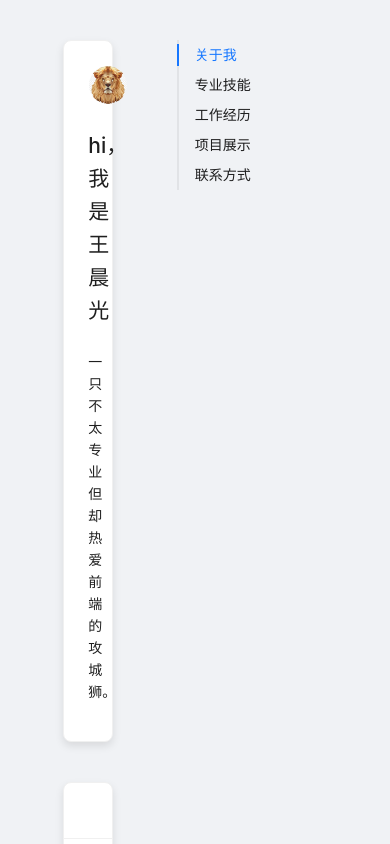
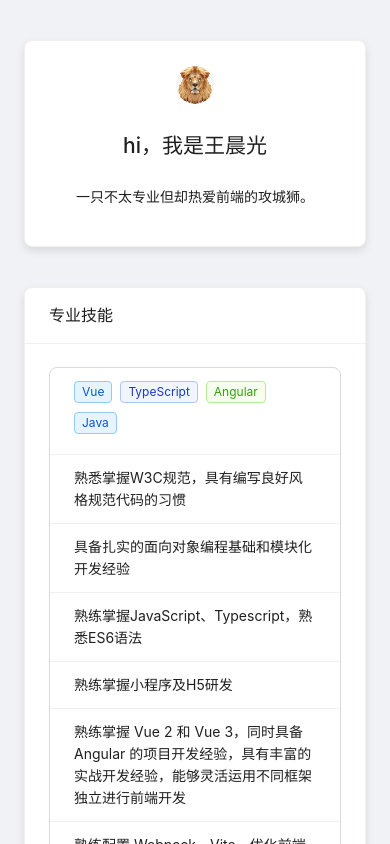
Before and after one commit to ChenguangWang/cg, a Vue app: page / in a window 390 px wide. Shown: the top 844 px of the page. Built offline with nearby package versions, Linux system fonts and the light colour scheme.

Commit message:
feat(兼容): 兼容小屏

```diff
--- a/src/views/Main.vue
+++ b/src/views/Main.vue
@@ -2,7 +2,7 @@
   <div class="main-container">
     <a-anchor class="anchor" :offsetTop="40" :items="ANCHOR_DATA"></a-anchor>
 
-    <div class="content" :style="{ padding: '0 50px' }">
+    <div class="content">
       <!-- <div :style="{ background: '#fff', padding: '24px', minHeight: '380px' }">Content</div> -->
       <div id="about" class="about-me">
         <a-card class="about-me-card">
@@ -20,10 +20,10 @@
               <a-list-item>{{ item }}</a-list-item>
             </template>
             <template #header>
-              <a-tag color="blue">Vue</a-tag>
-              <a-tag color="geekblue">TypeScript</a-tag>
-              <a-tag color="green">Angular</a-tag>
-              <a-tag color="blue">Java</a-tag>
+              <a-tag color="blue" class="skill-tags">Vue</a-tag>
+              <a-tag color="geekblue" class="skill-tags">TypeScript</a-tag>
+              <a-tag color="green" class="skill-tags">Angular</a-tag>
+              <a-tag color="blue" class="skill-tags">Java</a-tag>
             </template>
           </a-list>
         </a-card>
@@ -135,6 +135,7 @@ export default defineComponent({
   }
   .content {
     width: calc(100% - 240px);
+    padding: 0 50px;
   }
 }
 
@@ -144,9 +145,7 @@ export default defineComponent({
 }
 .about-me-card,
 .skills-card,
-.experience-card,
-.project-card,
-.contact-card {
+.experience-card {
   max-width: 600px;
   margin: 0 auto;
   box-shadow: 0 4px 8px rgba(0, 0, 0, 0.1);
@@ -160,7 +159,7 @@ export default defineComponent({
 }
 
 .skill-tags {
-  margin-bottom: 20px;
+  margin-bottom: 8px;
 }
 
 .timeline {
@@ -184,4 +183,16 @@ export default defineComponent({
     min-height: 0;
   }
 }
+
+@media screen and (max-width: 768px) {
+  .main-container {
+    .content {
+      width: 100%;
+      padding: 0 24px;
+    }
+    .anchor {
+      display: none;
+    }
+  }
+}
 </style>
```
